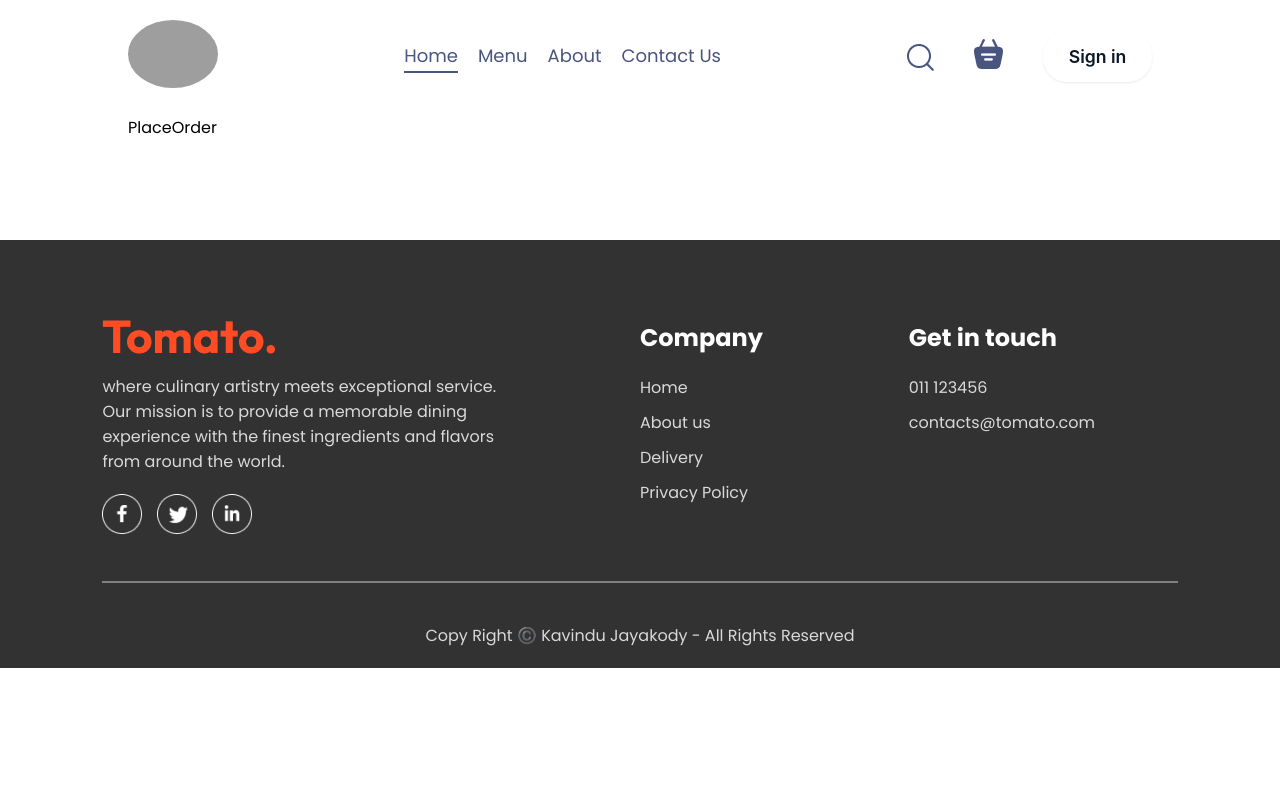
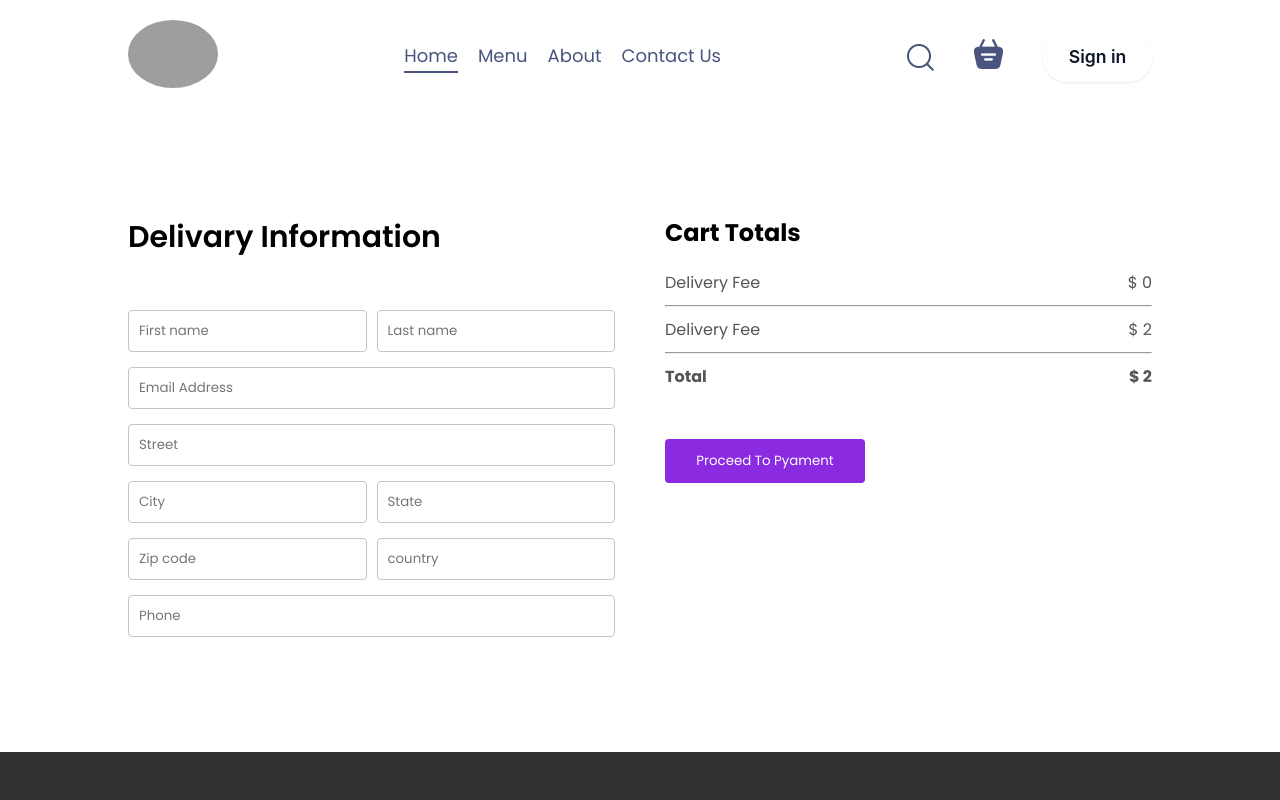
Before and after one commit to kavindu919/Tomato, a React (Vite) app in the folder frontend/: page /order in a window 1280 px wide. Shown: the top 800 px of the page. Built offline with nearby package versions, Linux system fonts and the light colour scheme; grey boxes are pictures that could not be loaded.

Commit message:
complete place order page

```diff
--- a/frontend/src/pages/Cart/Cart.jsx
+++ b/frontend/src/pages/Cart/Cart.jsx
@@ -1,11 +1,13 @@
 import React, { useContext } from "react";
 import "./Cart.css";
 import { StoreContext } from "../../context/StoreContext";
+import { useNavigate } from "react-router-dom";
 
 const Cart = () => {
   //access data using context
   const { cartItems, food_list, removeFromCart, getTotalCartAmount } =
     useContext(StoreContext);
+  const navigate = useNavigate();
 
   return (
     <div className="cart">
@@ -51,15 +53,17 @@ const Cart = () => {
             <hr />
             <div className="cart-total-details">
               <p>Delivery Fee</p>
-              <p>$ {2}</p>
+              <p>$ {getTotalCartAmount() === 0 ? 0 : 2}</p>
             </div>
             <hr />
             <div className="cart-total-details">
               <b>Total</b>
-              <b>$ {getTotalCartAmount() + 2}</b>
+              <b>$ {getTotalCartAmount === 0 ? 0 : getTotalCartAmount() + 2}</b>
             </div>
           </div>
-          <button>Proceed To Cheakout</button>
+          <button onClick={() => navigate("/order")}>
+            Proceed To Cheakout
+          </button>
         </div>
         {/* promo code */}
         <div className="cart-promocode">
--- a/frontend/src/pages/PlaceOrder/PlaceOrder.css
+++ b/frontend/src/pages/PlaceOrder/PlaceOrder.css
@@ -0,0 +1,36 @@
+.place-order {
+  display: flex;
+  align-items: start;
+  justify-content: space-between;
+  gap: 50px;
+  margin-top: 100px;
+}
+.place-order-left {
+  width: 100%;
+  max-width: max(30%, 500px);
+}
+.place-order-left .title {
+  font-size: 30px;
+  font-weight: 600;
+  margin-bottom: 50px;
+}
+.place-order-left input {
+  margin-bottom: 15px;
+  width: 100%;
+  padding: 10px;
+  border: 1px solid #c5c5c5;
+  border-radius: 4px;
+  outline-color: blueviolet;
+}
+.place-order-left .multi-fields {
+  display: flex;
+  gap: 10px;
+}
+
+.place-order-right {
+  width: 100%;
+  max-width: max(40%, 500px);
+}
+.place-order .cart-total button {
+  margin-top: 30px;
+}
--- a/frontend/src/pages/PlaceOrder/PlaceOrder.jsx
+++ b/frontend/src/pages/PlaceOrder/PlaceOrder.jsx
@@ -1,8 +1,55 @@
-import React from "react";
+import React, { useContext } from "react";
 import "./PlaceOrder.css";
+import { StoreContext } from "../../context/StoreContext";
 
 const PlaceOrder = () => {
-  return <div>PlaceOrder</div>;
+  const { getTotalCartAmount } = useContext(StoreContext);
+  return (
+    <form className="place-order">
+      {/* left side */}
+      <div className="place-order-left">
+        <p className="title">Delivary Information</p>
+        <div className="multi-fields">
+          <input type="text" placeholder="First name" />
+          <input type="text" placeholder="Last name" />
+        </div>
+        <input type="email" placeholder="Email Address" />
+        <input type="text" placeholder="Street" />
+        <div className="multi-fields">
+          <input type="text" placeholder="City" />
+          <input type="text" placeholder="State" />
+        </div>
+        <div className="multi-fields">
+          <input type="text" placeholder="Zip code" />
+          <input type="text" placeholder="country" />
+        </div>
+        <input type="text" placeholder="Phone" />
+      </div>
+      {/* right side */}
+      <div className="place-order-right">
+        <div className="cart-total">
+          <h2>Cart Totals</h2>
+          <div>
+            <div className="cart-total-details">
+              <p>Delivery Fee</p>
+              <p>$ {getTotalCartAmount() === 0 ? 0 : 2}</p>
+            </div>
+            <hr />
+            <div className="cart-total-details">
+              <p>Delivery Fee</p>
+              <p>$ {2}</p>
+            </div>
+            <hr />
+            <div className="cart-total-details">
+              <b>Total</b>
+              <b>$ {getTotalCartAmount() + 2}</b>
+            </div>
+          </div>
+          <button>Proceed To Pyament</button>
+        </div>
+      </div>
+    </form>
+  );
 };
 
 export default PlaceOrder;
```
